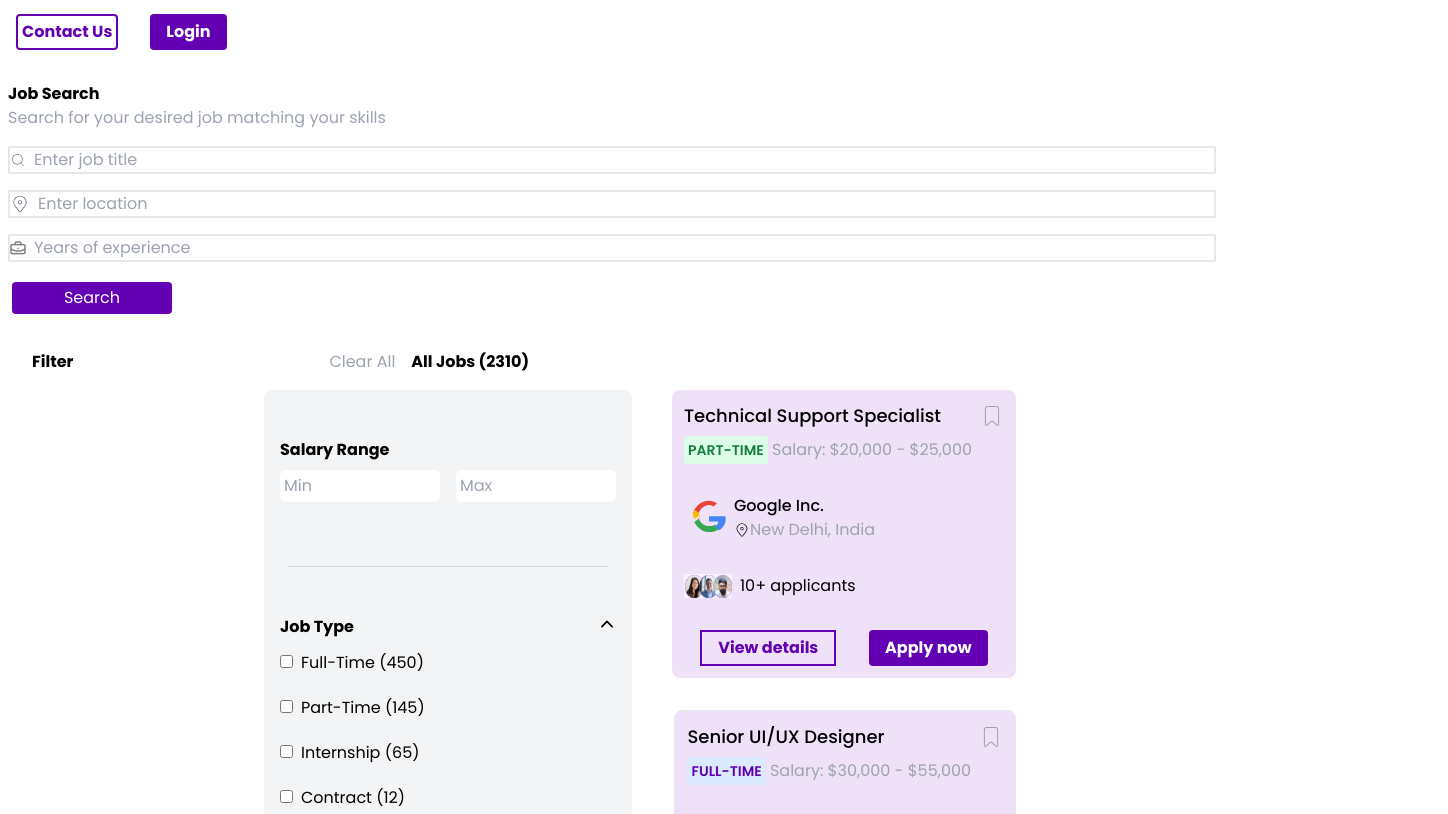
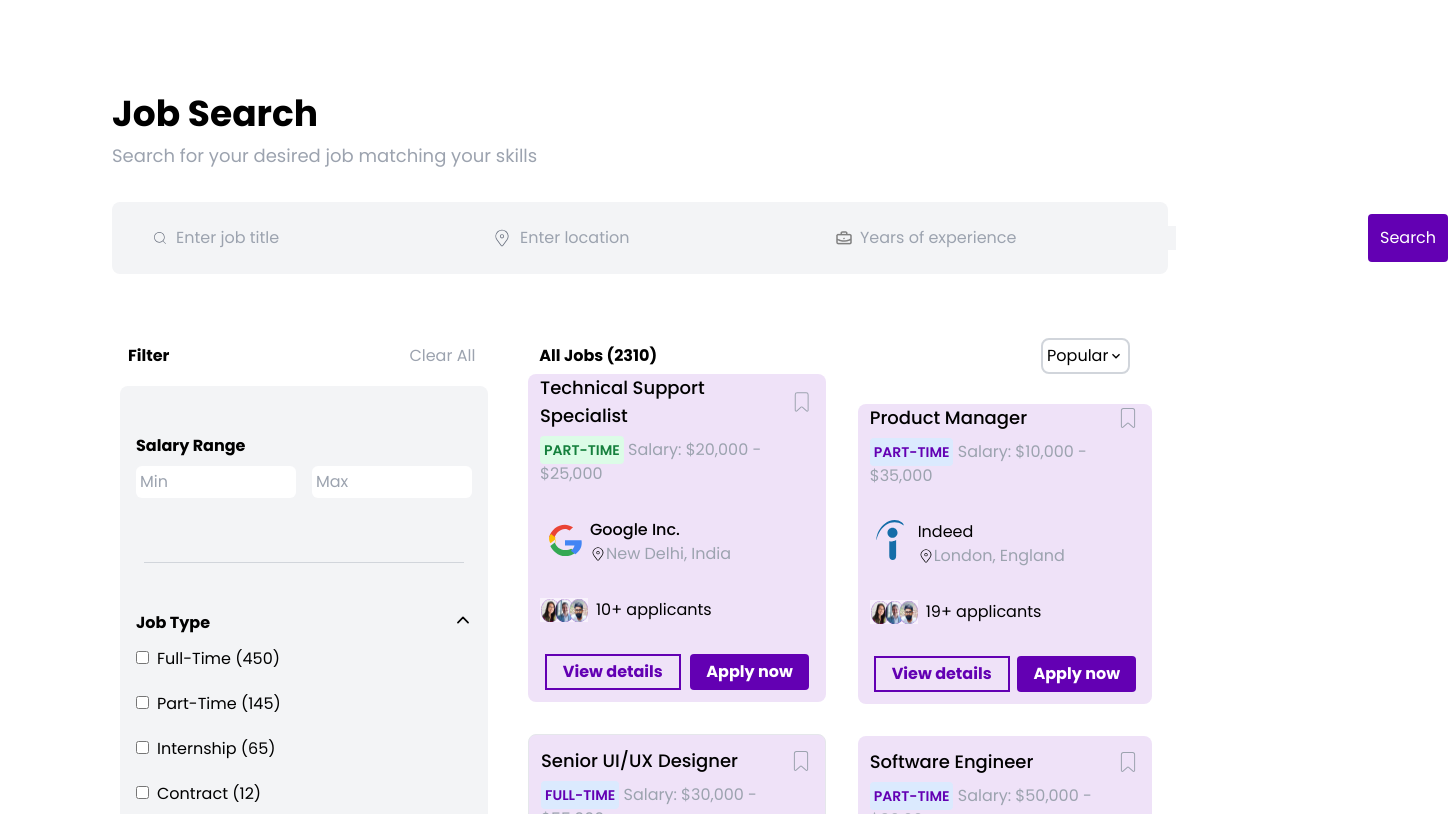
Before and after one commit to segnitsega/job_portal, a React (Vite) app: page / in a window 1280 px wide. Shown: the part 86-900 px from the top of the page, 1448 px wide, since content can reach past the window. Built offline with nearby package versions, Linux system fonts and the light colour scheme; a web font is replaced by a local one.

Commit message:
Completed the JobSearch component

```diff
--- a/src/components/Header.jsx
+++ b/src/components/Header.jsx
@@ -9,10 +9,10 @@ function Header() {
 
        <div className="flex justify-between p-8">
 
-            <diV className="flex items-center ml-20">
+            <div className="flex items-center ml-20">
                 <FaSearchengin className="text-primary text-xl cursor-pointer"/>
                 <p className="text-primary font-bold text-xl cursor-pointer">AlwaysApply</p>
-            </diV>
+            </div>
 
         <nav className="flex space-x-10">
             <p className="hover:text-primary hover:font-bold hover:text-lg cursor-pointer">Home</p>
--- a/src/components/JobSearch.jsx
+++ b/src/components/JobSearch.jsx
@@ -11,66 +11,81 @@ function JobSearch() {
     <div>
 
         {/* started from the smallest screen sizes (320px) */}
+        <div className="lg:flex lg:justify-between lg:p-8">
 
-        <diV className="flex items-center justify-center mt-4 custom:">
+            <div className="flex items-center justify-center mt-4 lg:ml-20 ">
                 <FaSearchengin className="text-primary text-xl cursor-pointer"/>
                 <p className="text-primary font-bold text-xl cursor-pointer">AlwaysApply</p>
-        </diV>
+            </div>
 
-        <nav className="flex space-x-3 justify-around mt-4">
-            <p className="text-primary cursor-pointer">Home</p>
-            <p className="text-primary cursor-pointer">Find Jobs</p>
-            <p className="text-primary cursor-pointer">Employers</p>
-            <p className="text-primary cursor-pointer">About Us</p>
+        <nav className="flex space-x-3 lg:space-x-10 justify-around mt-4">
+            <p className="text-primary lg:text-black lg:hover:text-primary lg:hover:font-bold lg:hover:text-lg cursor-pointer">Home</p>
+            <p className="text-primary lg:text-black lg:hover:text-primary lg:hover:font-bold lg:hover:text-lg cursor-pointer">Find Jobs</p>
+            <p className="text-primary lg:text-black lg:hover:text-primary lg:hover:font-bold lg:hover:text-lg cursor-pointer">Employers</p>
+            <p className="text-primary lg:text-black lg:hover:text-primary lg:hover:font-bold lg:hover:text-lg cursor-pointer">About Us</p>
         </nav>
 
-        <div className="flex gap-4 mt-4">
+        <div className="flex gap-4 mt-4 lg:gap-0 lg:space-x-4 lg:mt-0 lg:block lg:mr-20">
 
-            <button className="text-primary font-bold hover:text-white hover:bg-primary hover:border-none border-2 border-primary px-1 py-1 transition-transform transform hover:scale-105 hover:shadow-lg rounded md:ml-4">Contact Us</button>
+            <button className="text-primary font-bold hover:text-white hover:bg-primary hover:border-none border-2 border-primary px-1 py-1 transition-transform transform hover:scale-105 hover:shadow-lg rounded md:ml-4 lg:px-6 lg:py-3">Contact Us</button>
 
-            <button className="text-white font-bold bg-primary px-4 py-1 hover:bg-primary rounded transition-transform transform hover:scale-105 hover:shadow-lg md:ml-4">Login</button>
+            <button className="text-white font-bold bg-primary px-4 py-1 hover:bg-primary rounded transition-transform transform hover:scale-105 hover:shadow-lg md:ml-4 lg:px-8 lg:py-3">Login</button>
         </div>
-
-        <h1 className="font-bold mt-8 pl-2">Job Search</h1>
-        <p className="text-gray-400 pl-2">Search for your desired job matching your skills</p>
-
-        <div className="flex flex-col gap-4 mt-4 ml-2">
-
-            <div className="flex items-center border-2 mr-16">
-                <CiSearch className="mr-2 text-gray-500 "/>
-                <input type="text" placeholder="Enter job title" className="focus: outline-none focus:ring focus:ring-blue-500"/>
-            </div>
-
-            <div className="flex items-center border-2 mr-16">
-                <CiLocationOn className="mr-2 text-gray-500 text-xl"/>
-                <input type="text" placeholder="Enter location" className="focus: outline-none focus:ring focus:ring-blue-500"/>
-            </div>
-
-            <div className="flex items-center border-2 mr-16">
-                <img src={Vector} alt="" className="mr-2"/>
-                <input type="text" placeholder="Years of experience" className="focus: outline-none focus:ring focus:ring-blue-500"/>
-            </div>
-
-            <button className="m-1 p-1 text-white w-40 rounded bg-primary hover:scale-105 hover:shadow-lg">Search</button>
 
         </div>
 
 
 
-            <div className="flex items-center mt-8 mb-4">
+        {/* Job Searching page */}
+
+        <h1 className="font-bold mt-8 pl-2 lg:ml-20 lg:pl-8 lg:pt-8 lg:text-4xl mb-2">Job Search</h1>
+        <p className="text-gray-400 pl-2 lg:ml-20 lg:pl-8 lg:text-lg">Search for your desired job matching your skills</p>
+
+        <div className="flex flex-col gap-4 mt-4 ml-2 md:items-center md:flex-row md:mx-4 md:gap-0  md:bg-gray-100 rounded-lg lg:mx-28 lg:mt-8 lg:p-2">
+
+            <div className="flex items-center border-2 md:border-0 mr-16 md:mr-0 lg:ml-8">
+                <CiSearch className="mr-2 text-gray-500 "/>
+                <input type="text" placeholder="Enter job title" className="focus:outline-none focus:ring focus:ring-blue-500 md:focus:ring-0 md:bg-gray-100"/>
+            </div>
+
+            <div className="flex items-center border-2 mr-16 md:border-0 md:mr-0">
+                <CiLocationOn className="mr-2 text-gray-500 text-xl"/>
+                <input type="text" placeholder="Enter location" className="focus: outline-none focus:ring focus:ring-blue-500 md:focus:ring-0 md:bg-gray-100"/>
+            </div>
+
+            <div className="flex items-center border-2 mr-16 md:border-0 md:mr-0">
+                <img src={Vector} alt="" className="mr-2"/>
+                <input type="text" placeholder="Years of experience" className="focus: outline-none focus:ring focus:ring-blue-500 md:focus:ring-0 md:bg-gray-100 md:mr-4"/>
+            </div>
+
+            <button className="m-1 p-1 text-white w-40 md:mr-4 md:ml-0 rounded bg-primary hover:scale-105 hover:shadow-lg lg:ml-48 lg:p-3 lg:w-32">Search</button>
+
+        </div>
+
+
+
+            <div className="flex items-center mt-8 mb-4 lg:ml-24 lg:mb-0 lg:mt-16 lg:w-full">
                 <h1 className="hidden md:block font-bold ml-8">Filter</h1>
-                <p className="hidden md:block text-gray-400 ml-64">Clear All</p>
-                <h1 className="font-bold md: ml-4">All Jobs (2310)</h1>
+                <p className="hidden md:block text-gray-400 ml-64 lg:ml-60">Clear All</p>
+
+                <div className="lg:flex lg:items-center lg:ml-12 lg:gap-96">
+                    <h1 className="font-bold md:ml-4">All Jobs (2310)</h1>
+                    <div className="hidden lg:flex lg:items-center lg:p-1 lg:border-2 border-gray-300 rounded-lg ">
+                        <p>Popular</p>
+                        <MdOutlineKeyboardArrowDown />
+                    </div>
+                </div>
+
             </div>
 
 
 
 
-        {/* Container for the filtering and job listin */}
-        <div className="flex justify-center gap-6">
+    {/* Container for the filtering and job listing */}
+    <div className="flex justify-center gap-6 lg:justify-between lg:mx-20 lg:px-8 lg:items-start">
 
         {/* For filtering jobs */}
-        <div className="hidden md:block bg-gray-100 ml-4 rounded-lg pt-12 pl-4 pr-4">
+        <div className="hidden md:block bg-gray-100 ml-4 rounded-lg pt-12 pl-4 pr-4 lg:mt-3 lg:ml-2">
 
                 <h1 className="font-bold">Salary Range</h1>
 
@@ -80,7 +95,7 @@ function JobSearch() {
                 </div>
 
                 <div className="border-t border-gray-300 mx-2 my-12"></div>
-{/*  */}
+
                 <div className="flex justify-between">
                     <h1 className="font-bold">Job Type</h1>
                     <IoChevronUpOutline className="text-lg"/>
@@ -230,11 +245,15 @@ function JobSearch() {
         </div>
 
 
+        <div className="lg:flex lg:flex-col">
+            {/* Job listing container */}
+            <div className="flex flex-col md:items-end lg:flex-row">
 
-        <div className="flex flex-col md:items-end">
+                {/* 1-3 jobs */}
+                <div  className="lg:flex lg:flex-col">
 
                         {/* First box in job features */}
-            <div className="bg-setted w-auto h-auto p-3 rounded-lg m-4 mt-0">
+                    <div className="bg-setted w-auto h-auto p-3 rounded-lg m-4 mt-0 lg:pt-0">
 
                             <div className="flex justify-between items-center mb-2">
                                 <h1 className="text-lg font-medium">Technical Support Specialist</h1>
@@ -362,9 +381,14 @@ function JobSearch() {
 
                     </div>
 
+                </div>
 
+
+
+                {/* 4-6 jobs */}
+                <div className="lg:flex lg:flex-col">
                         {/* fourth job list */}
-            <div className="bg-setted w-auto h-auto p-3 rounded-lg m-4">
+                    <div className="bg-setted w-auto h-auto p-3 rounded-lg m-4 lg:pt-0">
 
                         <div className="flex justify-between items-center mb-2">
                             <h1 className="text-lg font-medium">Product Manager</h1>
@@ -405,7 +429,7 @@ function JobSearch() {
                     </div>
 
                     {/* Fiveth job list */}
-            <div className="bg-setted w-auto h-auto p-3 rounded-lg m-4 md:hidden">
+                    <div className="bg-setted w-auto h-auto p-3 rounded-lg m-4 md:hidden lg:block">
 
                         <div className="flex justify-between items-center mb-2">
                             <h1 className="text-lg font-medium">Software Engineer</h1>
@@ -446,7 +470,7 @@ function JobSearch() {
                     </div>
 
                     {/* sixth job list */}
-            <div className="bg-setted w-auto h-auto p-3 rounded-lg m-4 md:hidden">
+                    <div className="bg-setted w-auto h-auto p-3 rounded-lg m-4 md:hidden lg:block">
 
                         <div className="flex justify-between items-center mb-2">
                             <h1 className="text-lg font-medium">UI Designer</h1>
@@ -485,7 +509,19 @@ function JobSearch() {
                         </div>
 
                     </div>
+
+
+                </div>
+
+
+
+                {/* <p className="flex justify-center mt-2 mb-2 text-xl md:mx-32 md:mt-16 cursor-pointer text-primary underline hover:scale-105 lg:items-end">View all</p> */}
+
+            </div>
+
+            <div>
                 <p className="flex justify-center mt-2 mb-2 text-xl md:mx-32 md:mt-16 cursor-pointer text-primary underline hover:scale-105 ">View all</p>
+            </div>
 
         </div>
 
```
Lines whose indentation alone changed are shown as unchanged.
